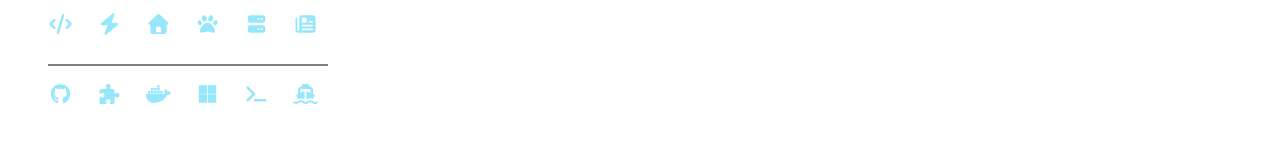
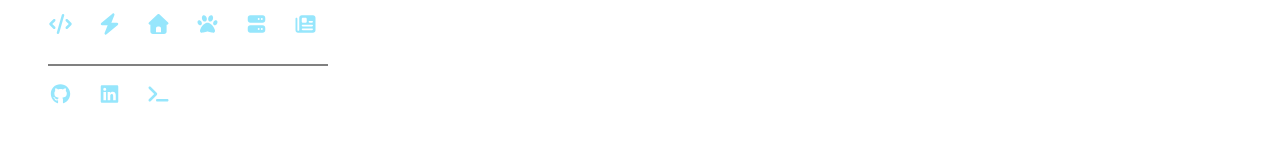
Before and after one commit to alexiscarbillet/alexis-carbillet, a React (Vite) app: page / in a window 1280 px wide. Shown: the part 350-505 px from the top of the page. Built offline with nearby package versions, Linux system fonts and the light colour scheme.

Commit message:
Update Social.jsx

```diff
--- a/src/components/Social.jsx
+++ b/src/components/Social.jsx
@@ -2,7 +2,7 @@ import { FontAwesomeIcon } from '@fortawesome/react-fontawesome';
 import {
   faCode, faBolt, faHome, faServer, faPuzzlePiece, faPaw, faTerminal, faShip, faNewspaper
 } from '@fortawesome/free-solid-svg-icons';
-import { faGithub, faDocker, faMicrosoft } from '@fortawesome/free-brands-svg-icons';
+import { faGithub, faDocker, faMicrosoft, faLinkedin } from '@fortawesome/free-brands-svg-icons';
 
 export default function Social() {
   return (
@@ -53,28 +53,13 @@ export default function Social() {
             </a>
           </div>
           <div className="column is-narrow">
-            <a href="https://addons.mozilla.org/fr/firefox/user/18481871/" target="_blank" rel="noopener noreferrer">
-              <FontAwesomeIcon icon={faPuzzlePiece} size="lg" />
-            </a>
-          </div>
-          <div className="column is-narrow">
-            <a href="https://hub.docker.com/u/alexiscarbillet" target="_blank" rel="noopener noreferrer">
-              <FontAwesomeIcon icon={faDocker} size="lg" />
-            </a>
-          </div>
-          <div className="column is-narrow">
-            <a href="https://marketplace.visualstudio.com/publishers/AlexisCarbillet" target="_blank" rel="noopener noreferrer">
-              <FontAwesomeIcon icon={faMicrosoft} size="lg" />
+            <a href="https://www.linkedin.com/in/alexis-carbillet/" target="_blank" rel="noopener noreferrer">
+              <FontAwesomeIcon icon={faLinkedin} size="lg" />
             </a>
           </div>
           <div className="column is-narrow">
             <a href="https://killercoda.com/alexis-carbillet" target="_blank" rel="noopener noreferrer">
               <FontAwesomeIcon icon={faTerminal} size="lg" />
-            </a>
-          </div>
-          <div className="column is-narrow">
-            <a href="https://artifacthub.io/packages/search?user=alexiscarbillet&sort=relevance&page=1" target="_blank" rel="noopener noreferrer">
-              <FontAwesomeIcon icon={faShip} size="lg" />
             </a>
           </div>
         </div>
```
